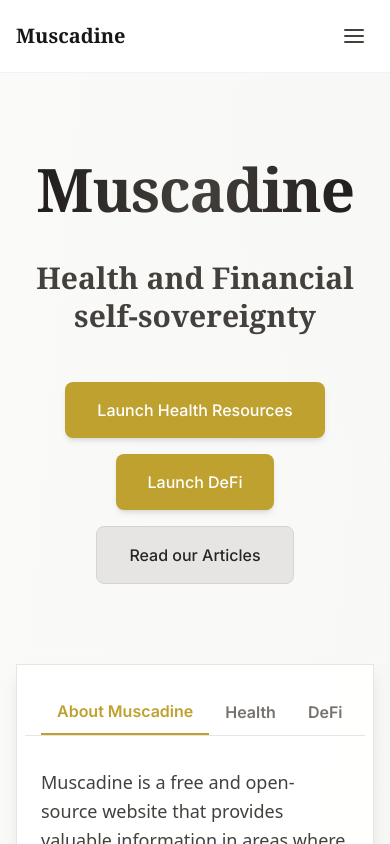
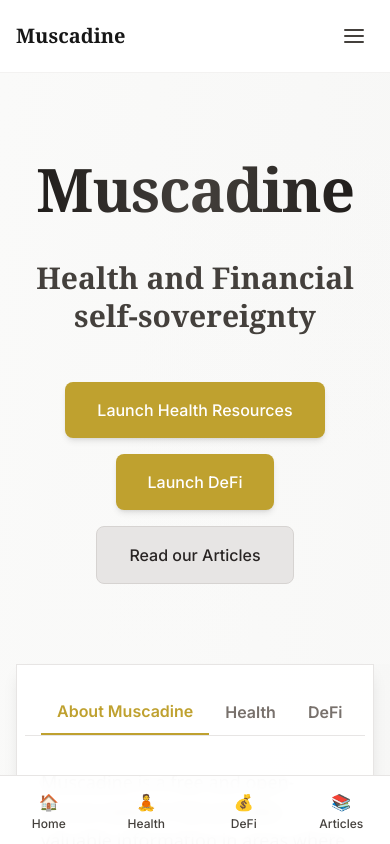
Before and after one commit to nickconnelly10/muscadine.box, a React (Vite) app: page / in a window 390 px wide. Shown: the top 844 px of the page. Built offline with nearby package versions, Linux system fonts and the light colour scheme.

Commit message:
Add mobile navigation and improve responsive design for mobile and computer UI

```diff
--- a/src/App.tsx
+++ b/src/App.tsx
@@ -1,5 +1,6 @@
 import MuscadineBanner from './components/MuscadineBanner';
 import HomeSite from './components/HomeSite';
+import MobileNav from './components/MobileNav';
 
 function App() {
   return (
@@ -8,6 +9,7 @@
       <main className="flex-1">
         <HomeSite />
       </main>
+      <MobileNav />
       {/* Remove MuscadineFooter here to avoid duplicate footers */}
     </div>
   );
--- /dev/null
+++ b/src/components/MobileNav.tsx
@@ -0,0 +1,35 @@
+
+
+export default function MobileNav() {
+  const items = [
+    { label: 'Home', icon: '🏠', href: '#' },
+    { label: 'Health', icon: '🧘', href: 'https://health.muscadine.box' },
+    { label: 'DeFi', icon: '💰', href: 'https://defi.muscadine.box' },
+    { label: 'Articles', icon: '📚', href: 'https://nicholasconnelly.substack.com/' },
+  ];
+
+  return (
+    <nav
+      className="fixed bottom-0 left-0 right-0 z-40 md:hidden border-t backdrop-blur bg-white/95 border-stone-200"
+      aria-label="Mobile Navigation"
+    >
+      <ul className="flex justify-around items-stretch py-2">
+        {items.map(({ label, icon, href }) => (
+          <li key={label} className="flex-1">
+            <a
+              href={href}
+              className="mx-auto flex flex-col items-center gap-1 px-2 py-1.5 rounded-lg text-xs font-medium transition-colors text-stone-700 hover:text-stone-900 hover:bg-stone-100"
+              target={href.startsWith('http') ? '_blank' : undefined}
+              rel={href.startsWith('http') ? 'noopener noreferrer' : undefined}
+            >
+              <span className="text-base" aria-hidden>
+                {icon}
+              </span>
+              <span className="leading-none">{label}</span>
+            </a>
+          </li>
+        ))}
+      </ul>
+    </nav>
+  );
+}
--- a/src/index.css
+++ b/src/index.css
@@ -129,3 +129,9 @@
     transform: translateX(0);
   }
 }
+/* Ensure space for fixed mobile nav on small screens */
+@media (max-width: 767px) {
+  main {
+    padding-bottom: 80px; /* Height of MobileNav + some spacing */
+  }
+}
```
Also changed, not shown: 1 other file (tests, documents, lock files or other folders).
